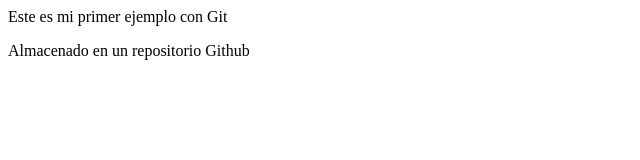
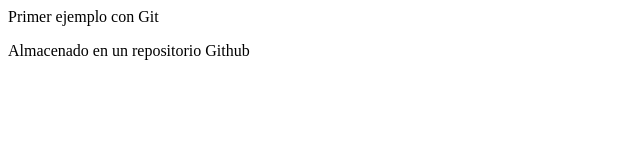
Before and after one commit to ValeriaAstudillo/TestGitHub, a plain HTML site: page index.html in a window 1280 px wide. Shown: the whole page, without its empty margins (0-640 px from the left). Drawn offline with Linux system fonts and the light colour scheme.

Commit message:
index.html Editado

```diff
--- a/index.html
+++ b/index.html
@@ -4,7 +4,7 @@
   </head>
   <body bgcolor=white>
     <div class="container">
-        <p>Este es mi primer ejemplo con Git</p>
+        <p>Primer ejemplo con Git</p>
         <p>Almacenado en un repositorio Github</p>
     </div>
   </body>
```
